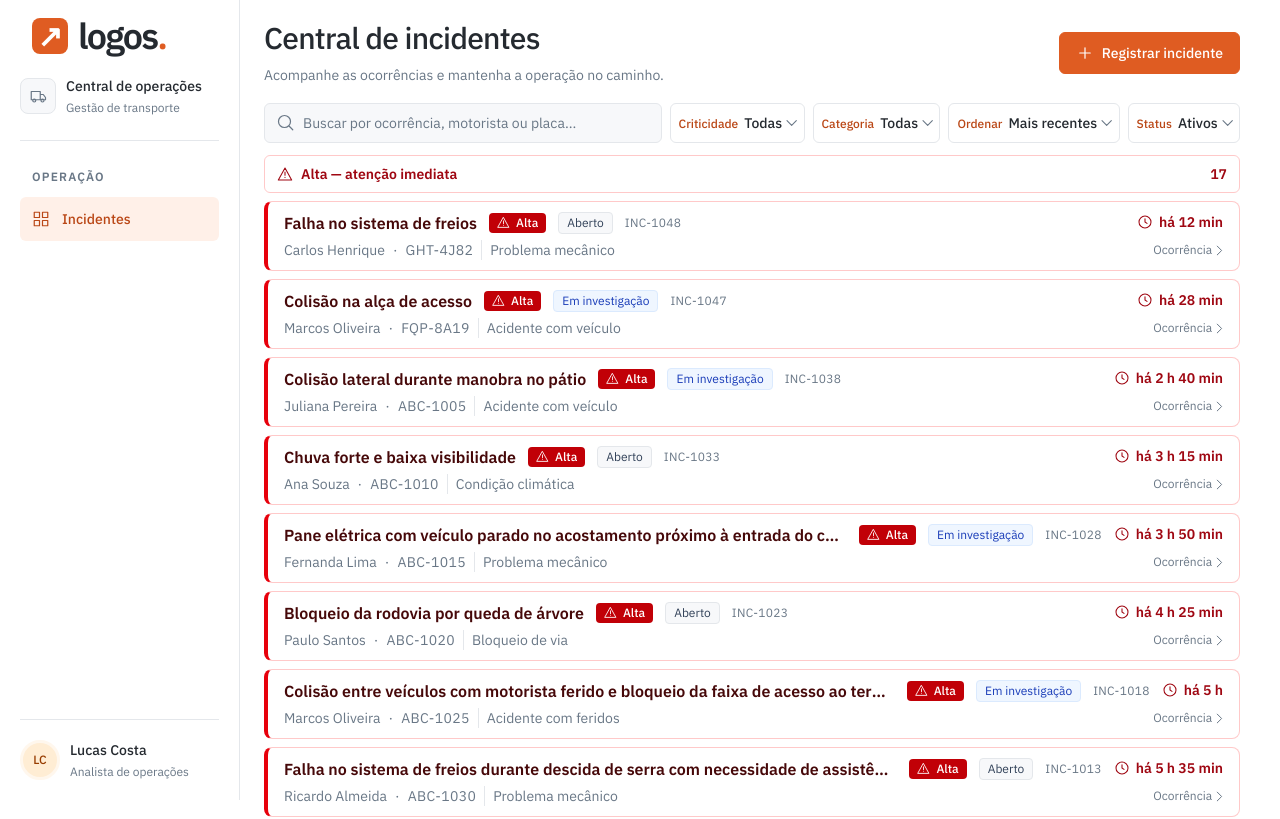
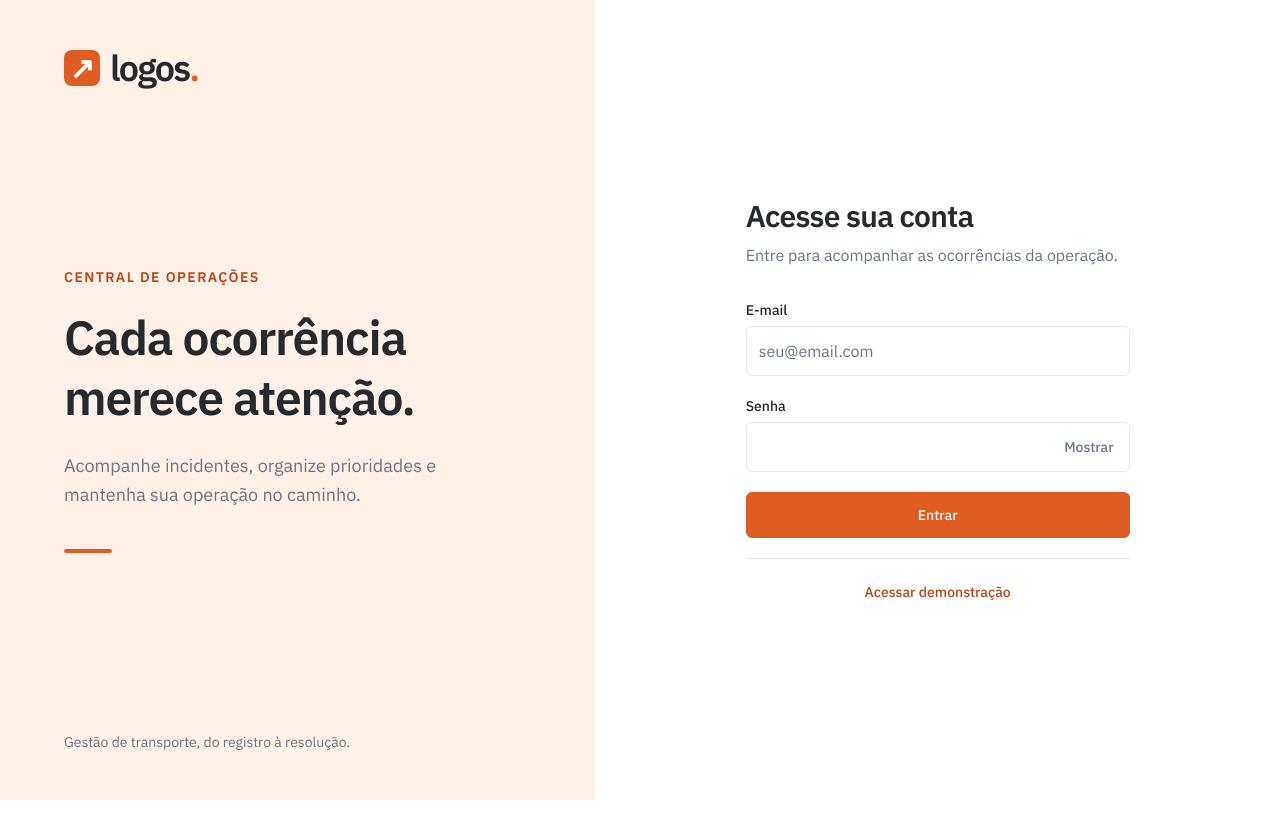
Before and after one commit to Furl4n/Logos, a React (Vite) app in the folder frontend/: page /login in a window 1280 px wide. Before the commit this address led to /incidentes. Shown: the top 819 px of the page. Built offline with nearby package versions, Linux system fonts and the light colour scheme.

Commit message:
feat: adiciona tela de login

```diff
--- /dev/null
+++ b/frontend/src/pages/Login/Index.tsx
@@ -0,0 +1,30 @@
+import LoginForm from './LoginForm'
+
+export default function Login() {
+  return (
+    <main className="grid min-h-dvh lg:grid-cols-[1fr_1.15fr]">
+      <section aria-label="Logos — gestão de transporte" className="flex flex-col bg-brand-soft px-7 py-8 sm:px-12 lg:px-16 lg:py-12">
+        <div aria-label="Logos" className="flex items-center gap-2.5">
+          <span aria-hidden="true" className="grid size-9 place-items-center rounded-lg bg-brand text-3xl font-semibold text-white">↗</span>
+          <span className="text-4xl font-semibold tracking-tighter">logos<span className="text-brand">.</span></span>
+        </div>
+        <div className="my-auto hidden max-w-md py-16 lg:block">
+          <span className="mb-5 block text-sm font-semibold tracking-widest text-brand-dark">CENTRAL DE OPERAÇÕES</span>
+          <h2 className="text-5xl leading-tight font-semibold tracking-tight">Cada ocorrência merece atenção.</h2>
+          <p className="mt-6 max-w-sm text-lg leading-relaxed text-muted">Acompanhe incidentes, organize prioridades e mantenha sua operação no caminho.</p>
+          <div aria-hidden="true" className="mt-10 h-1 w-12 rounded-full bg-brand" />
+        </div>
+        <p className="hidden text-sm text-muted lg:block">Gestão de transporte, do registro à resolução.</p>
+      </section>
+      <section aria-labelledby="login-title" className="flex items-center justify-center px-7 py-12 sm:px-12 lg:py-16">
+        <div className="w-full max-w-sm">
+          <header className="mb-8">
+            <h1 id="login-title" className="text-3xl font-semibold tracking-tight">Acesse sua conta</h1>
+            <p className="mt-2 text-base leading-relaxed text-muted">Entre para acompanhar as ocorrências da operação.</p>
+          </header>
+          <LoginForm />
+        </div>
+      </section>
+    </main>
+  )
+}
--- /dev/null
+++ b/frontend/src/pages/Login/LoginForm.tsx
@@ -0,0 +1,37 @@
+import { useState, type FormEvent } from 'react'
+import { Link } from 'react-router-dom'
+import Button from '../../components/ui/Button'
+import FormField from '../../components/ui/FormField'
+
+const inputClassName = 'w-full rounded-md border border-line bg-white px-3 py-3 text-base text-ink placeholder:text-muted'
+
+export default function LoginForm() {
+  const [showPassword, setShowPassword] = useState(false)
+  const [message, setMessage] = useState('')
+
+  function handleSubmit(event: FormEvent<HTMLFormElement>) {
+    event.preventDefault()
+    setMessage('A autenticação ainda não está disponível. Você pode acessar a demonstração pelo link abaixo.')
+  }
+
+  return (
+    <form onSubmit={handleSubmit} className="space-y-5">
+      <FormField id="login-email" label="E-mail" showRequiredIndicator={false}>
+        <input id="login-email" name="email" type="email" autoComplete="username" placeholder="seu@email.com" required className={inputClassName} />
+      </FormField>
+      <FormField id="login-password" label="Senha" showRequiredIndicator={false}>
+        <div className="relative">
+          <input id="login-password" name="password" type={showPassword ? 'text' : 'password'} autoComplete="current-password" required className={`${inputClassName} pr-23`} />
+          <button type="button" aria-controls="login-password" aria-pressed={showPassword} onClick={() => setShowPassword(!showPassword)} className="absolute inset-y-1 right-1 rounded px-3 text-sm font-medium text-muted hover:text-ink">
+            {showPassword ? 'Ocultar' : 'Mostrar'}
+          </button>
+        </div>
+      </FormField>
+      {message && <p role="status" className="rounded-md border border-line bg-canvas px-3 py-3 text-sm text-ink">{message}</p>}
+      <Button type="submit" className="w-full py-3">Entrar</Button>
+      <div className="border-t border-line pt-5 text-center">
+        <Link to="/incidentes" className="text-sm font-medium text-brand-dark underline-offset-4 hover:underline">Acessar demonstração</Link>
+      </div>
+    </form>
+  )
+}
--- a/frontend/src/routes/Routes.tsx
+++ b/frontend/src/routes/Routes.tsx
@@ -1,13 +1,17 @@
 import { createBrowserRouter, createRoutesFromElements, Navigate, Route } from 'react-router-dom'
 import AppLayout from '../components/layout/AppLayout'
 import Incidentes from '../pages/Incidentes/Index'
+import Login from '../pages/Login/Index'
 
 export const routes = createBrowserRouter(
   createRoutesFromElements(
-    <Route element={<AppLayout />}>
-      <Route index element={<Navigate to="/incidentes" replace />} />
-      <Route path="/incidentes" element={<Incidentes />} />
-      <Route path="*" element={<Navigate to="/incidentes" replace />} />
-    </Route>,
+    <>
+      <Route path="/login" element={<Login />} />
+      <Route index element={<Navigate to="/login" replace />} />
+      <Route element={<AppLayout />}>
+        <Route path="/incidentes" element={<Incidentes />} />
+      </Route>
+      <Route path="*" element={<Navigate to="/login" replace />} />
+    </>,
   ),
 )
```
